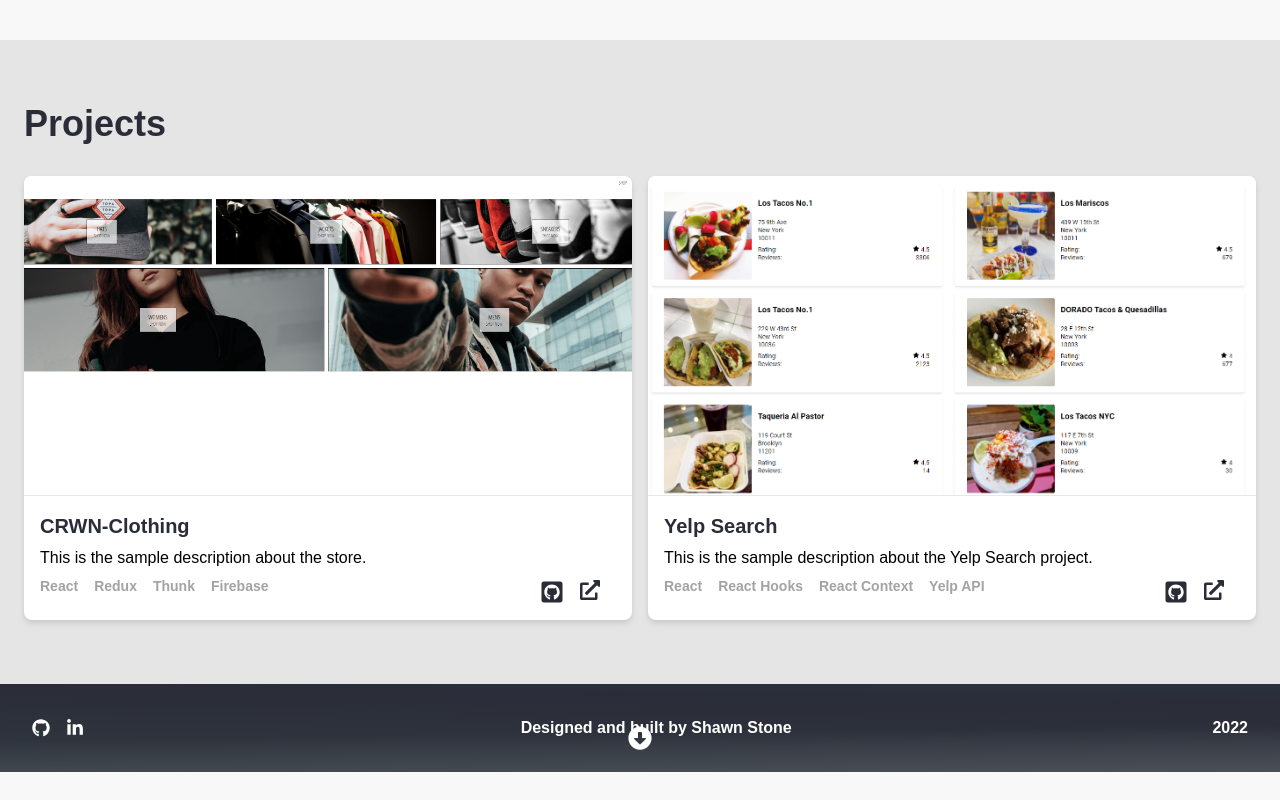
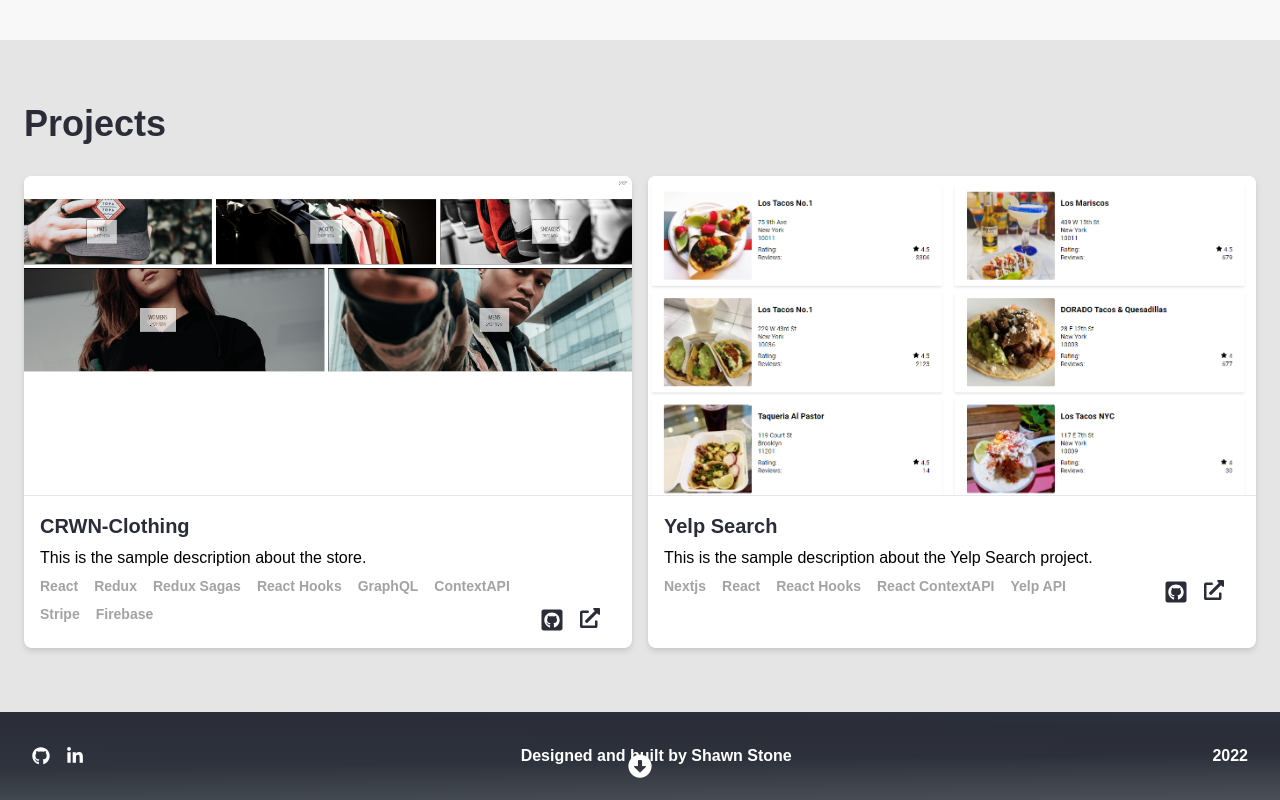
Before and after one commit to sstone0/portfolio, a Next.js app: page / in a window 1280 px wide. Shown: the part 1856-2656 px from the top of the page. Before the commit the page ends 2628 px from the top, so only its background shows below. Built offline with nearby package versions, Linux system fonts and the light colour scheme.

Commit message:
updated project data

```diff
--- a/project_data.js
+++ b/project_data.js
@@ -4,7 +4,16 @@
 		title: 'CRWN-Clothing',
 		description: 'This is the sample description about the store.',
 		image: '/crwn-clothing2.png',
-		technology: ['React', 'Redux', 'Thunk', 'Firebase'],
+		technology: [
+			'React',
+			'Redux',
+			'Redux Sagas',
+			'React Hooks',
+			'GraphQL',
+			'ContextAPI',
+			'Stripe',
+			'Firebase',
+		],
 		links: {
 			github_url: 'https://github.com/sstone0/crwn-clothing_redo',
 			url: 'https://sstone0.github.io/crwn-clothing_redo/',
@@ -16,7 +25,13 @@
 		description:
 			'This is the sample description about the Yelp Search project.',
 		image: '/yelp-search2.png',
-		technology: ['React', 'React Hooks', 'React Context', 'Yelp API'],
+		technology: [
+			'Nextjs',
+			'React',
+			'React Hooks',
+			'React ContextAPI',
+			'Yelp API',
+		],
 		links: {
 			github_url: 'https://github.com/sstone0/yelp-search',
 			url: 'https://yelp-search-app.vercel.app/',
```
